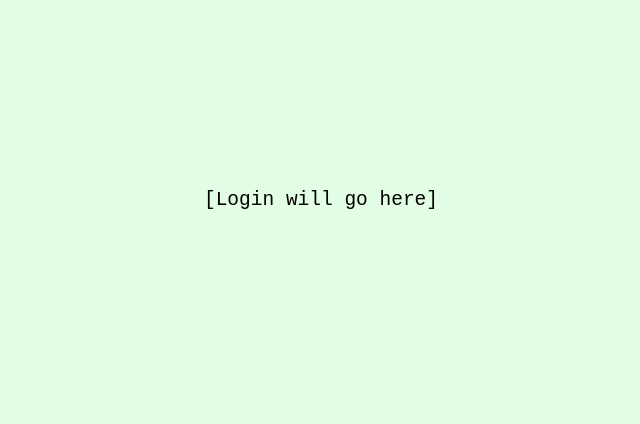
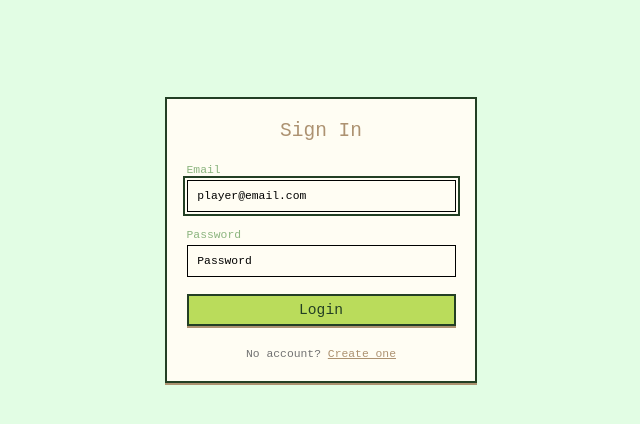
Before and after one commit to Vidula-raghavendra/kiwi-pixel-palace, a React (Vite) app: page / in a window 1280 px wide. Both pictures are taken after a click on the button "🎮 Start Game". Shown: the top 424 px of the page, without its empty margins (319-959 px from the left). Built offline with nearby package versions, Linux system fonts and the light colour scheme.

Commit message:
feat: Implement frontend for login and signup pages
This commit adds the frontend components for the login and signup pages, using the pixel art style and Supabase integration.

```diff
--- a/src/App.tsx
+++ b/src/App.tsx
@@ -7,8 +7,19 @@ import Index from "./pages/Index";
 import NotFound from "./pages/NotFound";
 import LandingPage from "./pages/LandingPage";
 // Placeholder pages till later steps
-const LoginPage = () => <div className="pixel-font min-h-[50vh] flex items-center justify-center text-2xl">[Login will go here]</div>;
-const SignupPage = () => <div className="pixel-font min-h-[50vh] flex items-center justify-center text-2xl">[Signup will go here]</div>;
+import LoginForm from "./components/auth/LoginForm";
+import SignupForm from "./components/auth/SignupForm";
+
+const LoginPage = () => (
+  <div className="min-h-[60vh] flex flex-col justify-center items-center">
+    <LoginForm />
+  </div>
+);
+const SignupPage = () => (
+  <div className="min-h-[60vh] flex flex-col justify-center items-center">
+    <SignupForm />
+  </div>
+);
 const DashboardPage = () => <div className="pixel-font min-h-[50vh] flex items-center justify-center text-2xl">[Dashboard goes here]</div>;
 const WorkspacePage = () => <div className="pixel-font min-h-[50vh] flex items-center justify-center text-2xl">[Workspace goes here]</div>;
 
--- /dev/null
+++ b/src/components/auth/LoginForm.tsx
@@ -0,0 +1,82 @@
+
+import React, { useState } from "react";
+import { Input } from "@/components/ui/input";
+import { Label } from "@/components/ui/label";
+import { Button } from "@/components/ui/button";
+import { Link } from "react-router-dom";
+
+export default function LoginForm() {
+  const [email, setEmail] = useState("");
+  const [pw, setPw] = useState("");
+  const [error, setError] = useState("");
+  const [loading, setLoading] = useState(false);
+
+  function validate() {
+    if (!email) return "Email required";
+    if (!/\S+@\S+\.\S+/.test(email)) return "Enter a valid email";
+    if (!pw) return "Password required";
+    if (pw.length < 6) return "Use at least 6 characters";
+    return "";
+  }
+
+  const onSubmit = (e: React.FormEvent) => {
+    e.preventDefault();
+    const v = validate();
+    if (v) return setError(v);
+    setLoading(true);
+    setTimeout(() => {
+      setError("Login is just a demo! (enable auth to use)");
+      setLoading(false);
+    }, 500);
+  };
+
+  return (
+    <form
+      className="max-w-sm w-full mx-auto flex flex-col gap-4 bg-[#fffdf3] border-2 border-[#233f24] shadow-[0_2px_0_#ad9271] rounded-lg p-6 pixel-font"
+      style={{ minWidth: 240 }}
+      onSubmit={onSubmit}
+      autoComplete="off"
+    >
+      <div className="text-2xl text-center mb-1 text-[#ad9271]">Sign In</div>
+      <div>
+        <Label htmlFor="login-email" className="text-[#8bb47e] mb-1">Email</Label>
+        <Input
+          id="login-email"
+          name="email"
+          type="email"
+          required
+          value={email}
+          className="pixel-font"
+          placeholder="player@email.com"
+          autoFocus
+          onChange={e => { setEmail(e.target.value); setError(""); }}
+        />
+      </div>
+      <div>
+        <Label htmlFor="login-pw" className="text-[#8bb47e] mb-1">Password</Label>
+        <Input
+          id="login-pw"
+          name="password"
+          type="password"
+          required
+          value={pw}
+          className="pixel-font"
+          placeholder="Password"
+          onChange={e => { setPw(e.target.value); setError(""); }}
+        />
+      </div>
+      <Button
+        type="submit"
+        className="pixel-font bg-[#badc5b] border-[#233f24] border-2 rounded-lg text-[#233f24] text-lg hover:brightness-95 px-5 py-2 shadow-[0_2px_0_#ad9271] transition-all mt-1"
+        disabled={loading}
+      >
+        {loading ? "Loading..." : "Login"}
+      </Button>
+      {error && <div className="text-destructive text-center text-sm mt-1">{error}</div>}
+      <div className="text-center mt-2 text-sm">
+        <span className="text-[#717171]">No account? </span>
+        <Link to="/signup" className="underline text-[#ad9271] hover:text-[#7b6449] focus-visible:underline">Create one</Link>
+      </div>
+    </form>
+  );
+}
--- /dev/null
+++ b/src/components/auth/SignupForm.tsx
@@ -0,0 +1,97 @@
+
+import React, { useState } from "react";
+import { Input } from "@/components/ui/input";
+import { Label } from "@/components/ui/label";
+import { Button } from "@/components/ui/button";
+import { Link } from "react-router-dom";
+
+export default function SignupForm() {
+  const [email, setEmail] = useState("");
+  const [pw, setPw] = useState("");
+  const [pw2, setPw2] = useState("");
+  const [error, setError] = useState("");
+  const [loading, setLoading] = useState(false);
+
+  function validate() {
+    if (!email) return "Email required";
+    if (!/\S+@\S+\.\S+/.test(email)) return "Enter a valid email";
+    if (!pw) return "Password required";
+    if (pw.length < 6) return "Use at least 6 characters";
+    if (pw !== pw2) return "Passwords must match";
+    return "";
+  }
+
+  const onSubmit = (e: React.FormEvent) => {
+    e.preventDefault();
+    const v = validate();
+    if (v) return setError(v);
+    setLoading(true);
+    setTimeout(() => {
+      setError("Signup is just a demo! (enable auth to use)");
+      setLoading(false);
+    }, 700);
+  };
+
+  return (
+    <form
+      className="max-w-sm w-full mx-auto flex flex-col gap-4 bg-[#fffdf3] border-2 border-[#233f24] shadow-[0_2px_0_#ad9271] rounded-lg p-6 pixel-font"
+      style={{ minWidth: 240 }}
+      onSubmit={onSubmit}
+      autoComplete="off"
+    >
+      <div className="text-2xl text-center mb-1 text-[#ad9271]">Create Account</div>
+      <div>
+        <Label htmlFor="signup-email" className="text-[#8bb47e] mb-1">Email</Label>
+        <Input
+          id="signup-email"
+          name="email"
+          type="email"
+          required
+          value={email}
+          className="pixel-font"
+          placeholder="player@email.com"
+          autoFocus
+          onChange={e => { setEmail(e.target.value); setError(""); }}
+        />
+      </div>
+      <div>
+        <Label htmlFor="signup-pw" className="text-[#8bb47e] mb-1">Password</Label>
+        <Input
+          id="signup-pw"
+          name="password"
+          type="password"
+          required
+          value={pw}
+          className="pixel-font"
+          placeholder="Password"
+          onChange={e => { setPw(e.target.value); setError(""); }}
+        />
+      </div>
+      <div>
+        <Label htmlFor="signup-pw2" className="text-[#8bb47e] mb-1">Confirm Password</Label>
+        <Input
+          id="signup-pw2"
+          name="confirm"
+          type="password"
+          required
+          value={pw2}
+          className="pixel-font"
+          placeholder="Confirm password"
+          onChange={e => { setPw2(e.target.value); setError(""); }}
+        />
+      </div>
+      <Button
+        type="submit"
+        className="pixel-font bg-[#badc5b] border-[#233f24] border-2 rounded-lg text-[#233f24] text-lg hover:brightness-95 px-5 py-2 shadow-[0_2px_0_#ad9271] transition-all mt-1"
+        disabled={loading}
+      >
+        {loading ? "Loading..." : "Sign up"}
+      </Button>
+      {error && <div className="text-destructive text-center text-sm mt-1">{error}</div>}
+      <div className="text-center mt-2 text-sm">
+        <span className="text-[#717171]">Already a player? </span>
+        <Link to="/login" className="underline text-[#ad9271] hover:text-[#7b6449] focus-visible:underline">Login instead</Link>
+      </div>
+    </form>
+  );
+}
```
